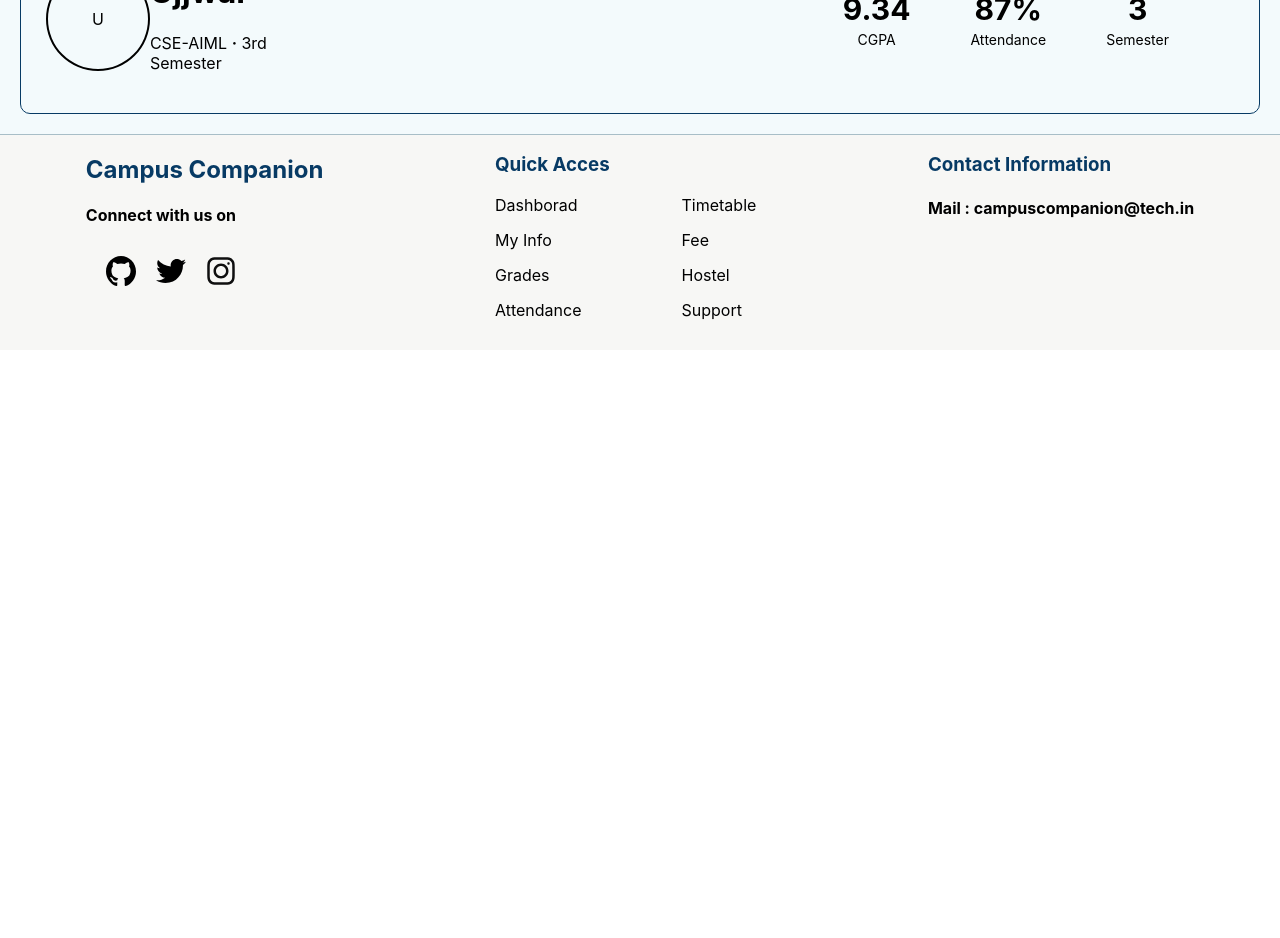
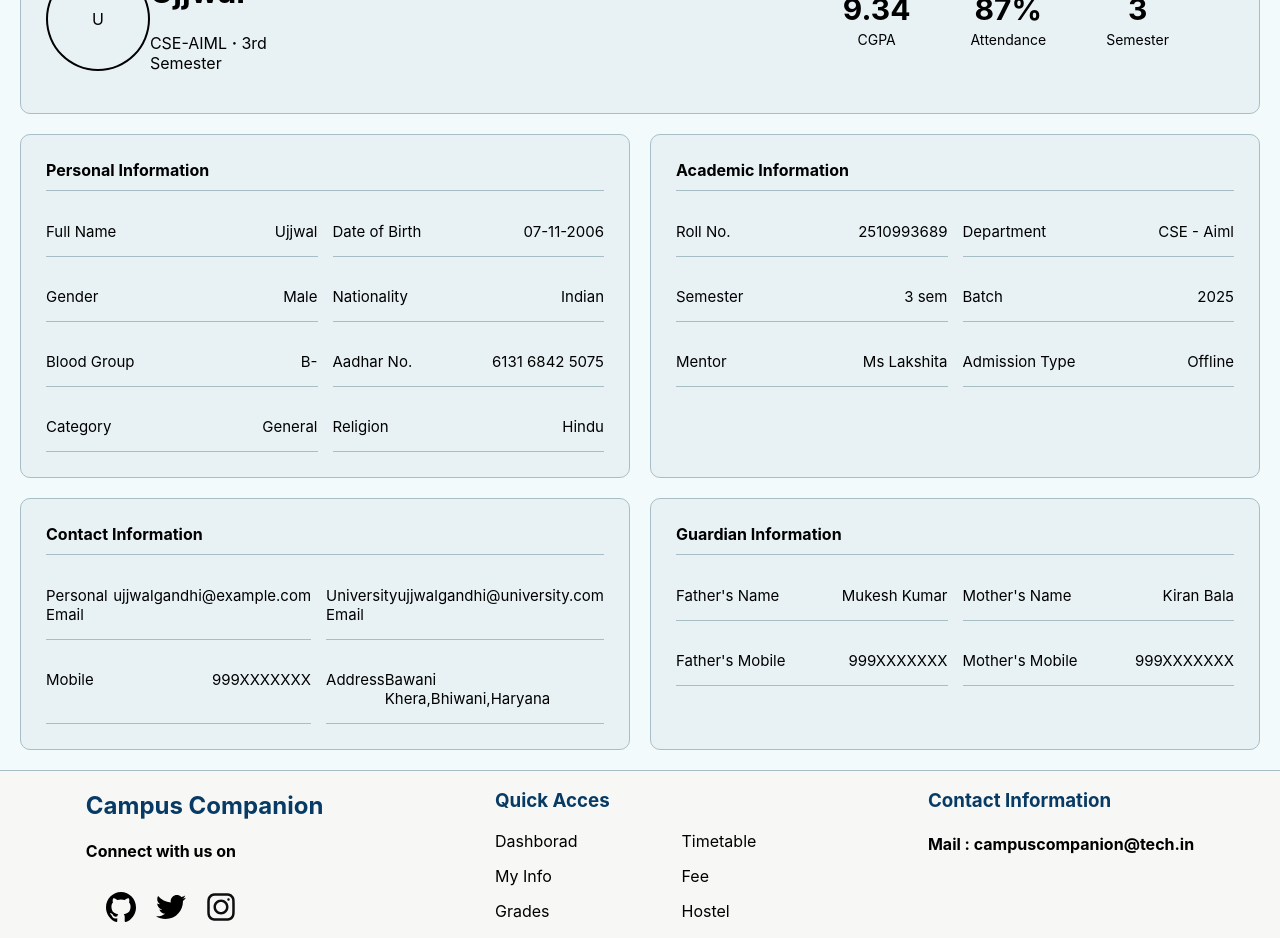
Before and after one commit to ujjwal-nyotane/Campus-Companion, a React (Vite) app in the folder frontend/: page /profile in a window 1280 px wide. Shown: the part 380-1318 px from the top of the page. Before the commit the page ends 800 px from the top, so only its background shows below. Built offline with nearby package versions, Linux system fonts and the light colour scheme.

Commit message:
profile page completed

```diff
--- a/frontend/src/components/profile.css
+++ b/frontend/src/components/profile.css
@@ -1,10 +1,12 @@
 .page-header{
 padding:20px ;
+
 }
 
 .page-header p{
     font-size: 16px;
     font-weight: 300;
+
 }
 
 .page-header .head{
@@ -12,10 +14,11 @@ padding:20px ;
     font-weight: 700;
     letter-spacing: 1px;
     color:var(--primary-text);
+
 }
 
 .profile-hero{
-    border: 1px solid var(--primary-text);
+    border: 1px solid #A8BEC7;
     border-radius: 10px;
     display: flex;
     align-items: center;
@@ -24,6 +27,8 @@ padding:20px ;
     margin: 20px;
     padding: 25px;
     justify-content: space-between;
+    background: #E8F2F5;
+
 }
 
 .p-photo{
@@ -34,10 +39,13 @@ padding:20px ;
     display: flex;
     align-items: center;
     justify-content: center;
+
 }
-.p-info{
+.p-info-txt{
     padding-bottom: 15px;
+
 }
+
 .student-stats{
     display: flex;
     gap: 60px;
@@ -45,7 +53,6 @@ padding:20px ;
     flex-wrap: wrap;
     padding-left: 70px;
     padding-right: 65px;
-
 
 }
 
@@ -64,6 +71,7 @@ padding:20px ;
 
 .s-stats .l{
     font-size: 14px;
+
 }
 
 .np{
@@ -73,3 +81,68 @@ padding:20px ;
     align-items: center;
 
 }
+
+.grids{
+    display: grid;
+    grid-template-columns: repeat(2,1fr);
+    gap: 20px;
+    margin: 20px;
+
+}
+
+.i-grid{
+    display: grid;
+    grid-template-columns: repeat(2,1fr);
+    gap:15px;
+
+}
+
+.p-info{
+    background: #E8F2F5;
+    border: 1px solid #A8BEC7;
+    border-radius: 10px;
+    padding: 25px;
+
+}
+
+.a-info{
+    background: #E8F2F5;
+    border: 1px solid #A8BEC7;
+    border-radius: 10px;
+    padding: 25px;
+
+}
+
+.c-info{
+    background: #E8F2F5;
+    border: 1px solid #A8BEC7;
+    border-radius: 10px;
+    padding: 25px;
+
+}
+
+.g-info{
+    background: #E8F2F5;
+    border: 1px solid #A8BEC7;
+    border-radius: 10px;
+    padding: 25px;
+
+}
+
+.g-title{
+    font-size: 16px;
+    font-weight: 700;
+    border-bottom: 1px solid #A8BEC7;
+    margin-bottom: 16px;
+    padding-bottom: 10px;
+
+}
+
+.i-row{
+    display: flex;
+    justify-content: space-between;
+    padding: 15px 0;
+    border-bottom: 1px solid #A8BEC7;
+    font-size: 15px;
+
+}
--- a/frontend/src/components/profile.jsx
+++ b/frontend/src/components/profile.jsx
@@ -11,7 +11,7 @@ function Profile() {
             <div className='profile-hero'>
                 <div className='np'>
                     <div className='p-photo'>U</div>
-                    <div className='p-info'>
+                    <div className='p-info-txt'>
                         <h1 className='s-firstname'>Ujjwal</h1>
                         <div className='branch'>
                             <span>CSE-AIML <b>&#183;</b> 3rd Semester</span>
@@ -50,22 +50,128 @@ function Profile() {
                     </div>
                 </div>
             </div>
+            <div className='grids'>
+                <div className='p-info'>
+                    <div className='g-title'>
+                        Personal Information
+                    </div>
+                    <div className='i-grid'>
+                        <div className='i-row'>
+                            <span className='i-key'>Full Name</span>
+                            <span className='i-val'>Ujjwal</span>
+                        </div>
+                        <div className='i-row'>
+                            <span className='i-key'>Date of Birth</span>
+                            <span className='i-val'>07-11-2006</span>
+                        </div>
+                        <div className='i-row'>
+                            <span className='i-key'>Gender</span>
+                            <span className='i-val'>Male</span>
+                        </div>
+                        <div className='i-row'>
+                            <span className='i-key'>Nationality</span>
+                            <span className='i-val'>Indian</span>
+                        </div>
+                        <div className='i-row'>
+                            <span className='i-key'>Blood Group</span>
+                            <span className='i-val'>B-</span>
+                        </div>
+                        <div className='i-row'>
+                            <span className='i-key'>Aadhar No.</span>
+                            <span className='i-val'>6131 6842 5075</span>
+                        </div>
+                        <div className='i-row'>
+                            <span className='i-key'>Category</span>
+                            <span className='i-val'>General</span>
+                        </div>
+                        <div className='i-row'>
+                            <span className='i-key'>Religion</span>
+                            <span className='i-val'>Hindu</span>
+                        </div>
+                    </div>
+                </div>
 
-            <div className='info'>
+                <div className='a-info'>
+                    <div className='g-title'>
+                        Academic Information
+                    </div>
+                    <div className='i-grid'>
+                        <div className='i-row'>
+                            <span className='i-key'>Roll No.</span>
+                            <span className='i-val'>2510993689</span>
+                        </div>
+                        <div className='i-row'>
+                            <span className='i-key'>Department</span>
+                            <span className='i-val'>CSE - Aiml</span>
+                        </div>
+                        <div className='i-row'>
+                            <span className='i-key'>Semester</span>
+                            <span className='i-val'>3 sem</span>
+                        </div>
+                        <div className='i-row'>
+                            <span className='i-key'>Batch</span>
+                            <span className='i-val'>2025</span>
+                        </div>
+                        <div className='i-row'>
+                            <span className='i-key'>Mentor</span>
+                            <span className='i-val'>Ms Lakshita</span>
+                        </div>
+                        <div className='i-row'>
+                            <span className='i-key'>Admission Type</span>
+                            <span className='i-val'>Offline</span>
+                        </div>
+                    </div>
+                </div>
 
+                <div className='c-info'>
+                    <div className='g-title'>
+                        Contact Information
+                    </div>
+                    <div className='i-grid'>
+                        <div className='i-row'>
+                            <span className='i-key'>Personal Email</span>
+                            <span className='i-val'>ujjwalgandhi@example.com</span>
+                        </div>
+                        <div className='i-row'>
+                            <span className='i-key'>University Email</span>
+                            <span className='i-val'>ujjwalgandhi@university.com</span>
+                        </div>
+                        <div className='i-row'>
+                            <span className='i-key'>Mobile</span>
+                            <span className='i-val'>999XXXXXXX</span>
+                        </div>
+                        <div className='i-row'>
+                            <span className='i-key'>Address</span>
+                            <span className='i-val'>Bawani Khera,Bhiwani,Haryana</span>
+                        </div>
+                    </div>
+                </div>
+
+                <div className='g-info'>
+                    <div className='g-title'>
+                        Guardian Information
+                    </div>
+                    <div className='i-grid'>
+                        <div className='i-row'>
+                            <span className='i-key'>Father's Name</span>
+                            <span className='i-val'>Mukesh Kumar</span>
+                        </div>
+                        <div className='i-row'>
+                            <span className='i-key'>Mother's Name</span>
+                            <span className='i-val'>Kiran Bala</span>
+                        </div>
+                        <div className='i-row'>
+                            <span className='i-key'>Father's Mobile</span>
+                            <span className='i-val'>999XXXXXXX</span>
+                        </div>
+                        <div className='i-row'>
+                            <span className='i-key'>Mother's Mobile</span>
+                            <span className='i-val'>999XXXXXXX</span>
+                        </div>
+                    </div>
+                </div>
             </div>
 
-            <div className='edit-section'>
-
-            </div>
-
-            <div className='password-form'>
-
-            </div>
-
-            <div className='buttons'>
-
-            </div>
         </div>
 
     </>
```
